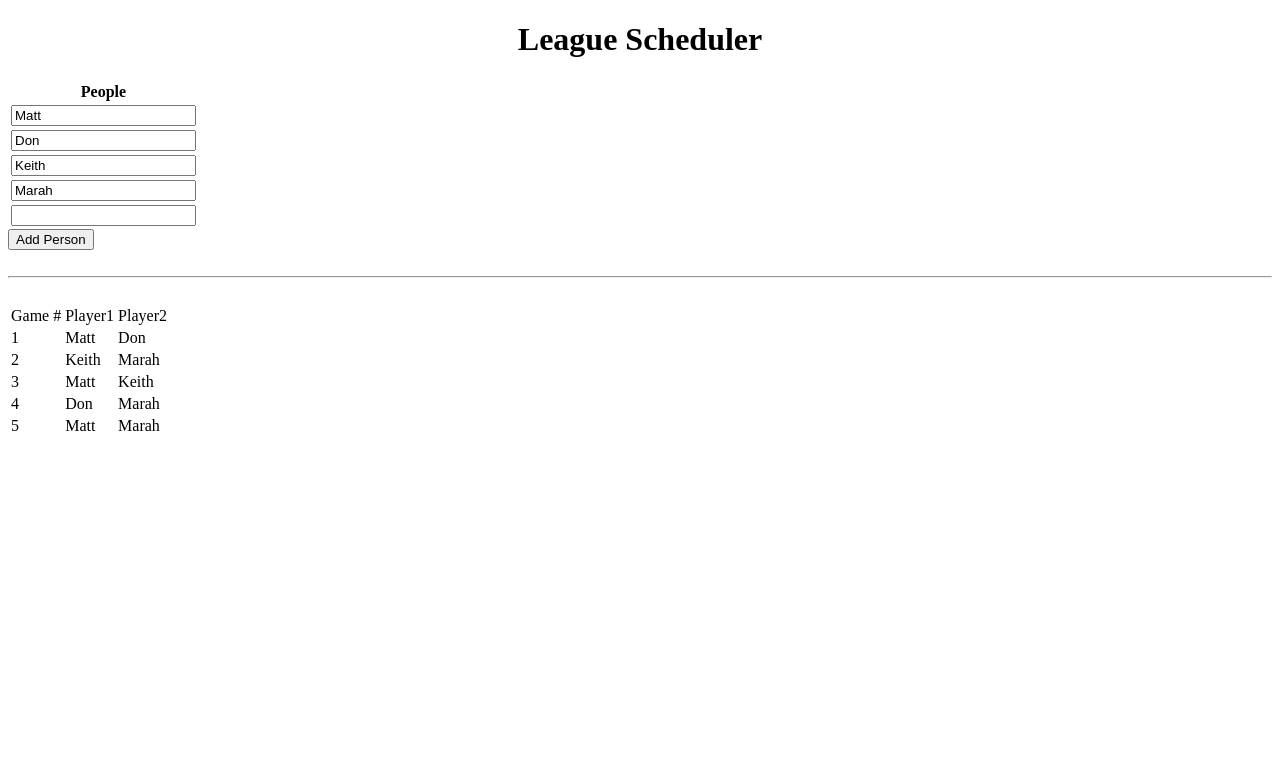
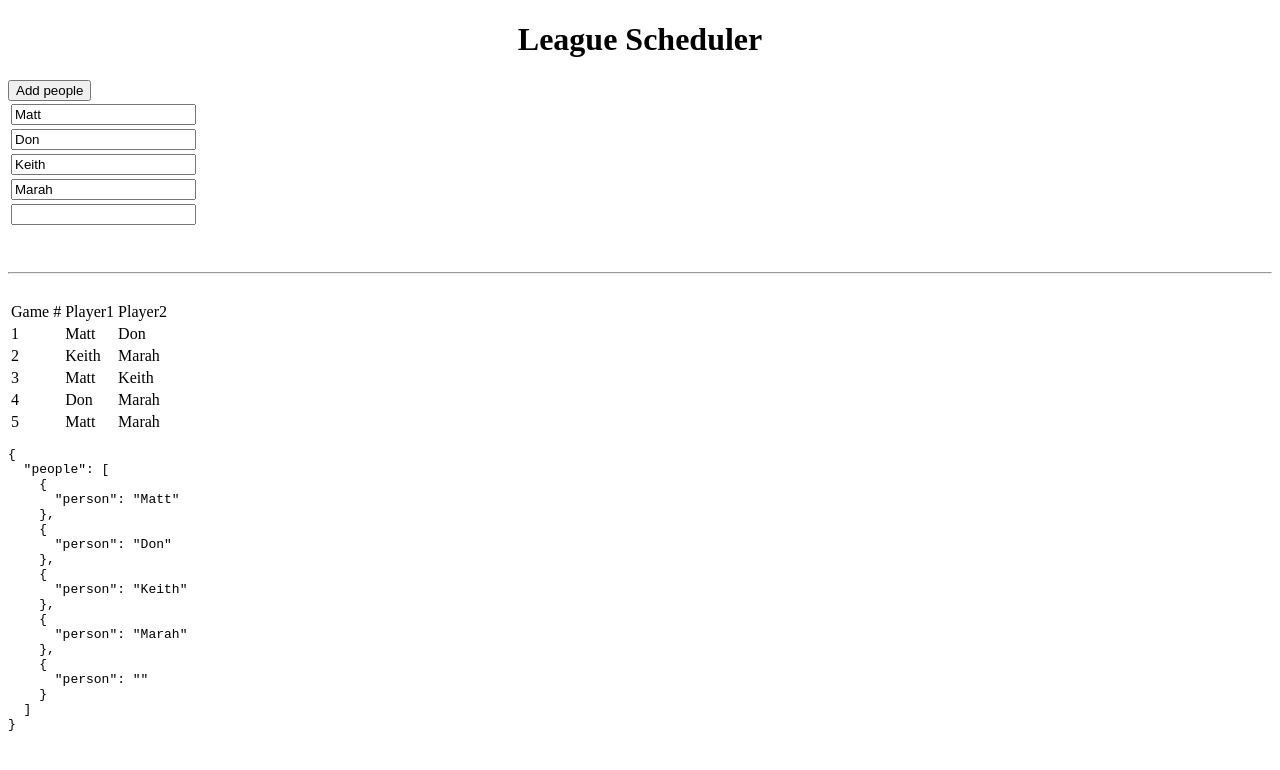
Before and after one commit to ElDigitalDon/leagueSchedule, an Angular app: page / in a window 1280 px wide. Shown: the top 770 px of the page. Built offline with nearby package versions, Linux system fonts and the light colour scheme.

Commit message:
Updates to use FormBuilder and deploy to firebase

```diff
--- a/package.json
+++ b/package.json
@@ -8,6 +8,7 @@
     "build": "ng build --prod",
     "test": "ng test",
     "lint": "ng lint",
+    "deploy": "firebase deploy --only hosting ",
     "e2e": "ng e2e"
   },
   "private": true,
--- a/src/app/app.component.html
+++ b/src/app/app.component.html
@@ -4,15 +4,17 @@
     League Scheduler
   </h1>
 </div>
-<table>
-  <thead><th>People</th></thead>
-  <tbody>
-    <tr *ngFor="let peopleName of people; let i = index;">
-      <td><input type="text" value="{{people[i]}}" (keyup)="addBlank(i)" (change)="updatePerson($event, i)" /></td>
-    </tr>
-  </tbody>
-</table>
-<button (click)="add()">Add Person</button>
+<button (click)="onAddNames()">Add people</button>
+<form [formGroup]="teamForm">
+  <table>
+    <ng-container formArrayName="people">
+      <tr *ngFor="let ctrl of teamForm.get('people')['controls']; let i = index" [formGroupName]="i">
+        <td><input type="text" class="form-control" formControlName="person"></td>
+      </tr>
+    </ng-container>
+  </table>
+</form>
+
 <br />
 <br />
 <hr>
@@ -27,4 +29,7 @@
     </tr>
   </tbody>
 </table>
+
+<pre>{{teamForm.value | json}}</pre>
+
 <router-outlet></router-outlet>
--- a/src/app/app.component.ts
+++ b/src/app/app.component.ts
@@ -2,6 +2,7 @@ import { Component, OnInit } from '@angular/core';
 import {match} from "./models/match.interface";
 import {game} from "./models/game.interface";
 import {players} from "./models/players.inteface";
+import {FormBuilder, FormGroup, Validators, FormControl, FormArray} from "@angular/forms";
 
 @Component({
   selector: 'app-root',
@@ -9,6 +10,18 @@ import {players} from "./models/players.inteface";
   styleUrls: ['./app.component.scss']
 })
 export class AppComponent implements OnInit {
+  teamForm: FormGroup;
+
+  constructor(private fb: FormBuilder) {
+    this.teamForm = this.fb.group({
+      people: this.fb.array([])
+    });
+  }
+  onAddNames(newName : String = ''){
+    const control = new FormGroup({'person': new FormControl(newName)});
+    (<FormArray>this.teamForm.get('people')).push(control);
+  }
+
   testPeople: string [] = [
     "Matt",
     "Don",
@@ -28,17 +41,13 @@ export class AppComponent implements OnInit {
       let game : game = { players };
       this.matchUp.games.push(game);
     }
+    this.testPeople.forEach(person => {
+      this.onAddNames(person);
+    });
     this.generateSchedule(this.people);
-  }
-
-  add() {
-    this.people.push("");
-  }
-
-  addBlank(i) {
-    if (this.people.length - 1 === i ) {
-      this.add();
-    }
+    this.teamForm.valueChanges.subscribe(value => {
+      this.generateSchedule(this.people);
+    });
   }
 
   updatePerson($event, i) {
--- a/src/app/app.module.ts
+++ b/src/app/app.module.ts
@@ -4,6 +4,7 @@ import { NgModule } from '@angular/core';
 import { AppRoutingModule } from './app-routing.module';
 
 import { AppComponent } from './app.component';
+import {ReactiveFormsModule} from "@angular/forms";
 
 
 @NgModule({
@@ -12,6 +13,7 @@ import { AppComponent } from './app.component';
   ],
   imports: [
     BrowserModule,
+    ReactiveFormsModule,
     AppRoutingModule
   ],
   providers: [],
```
Also changed, not shown: .angular-cli.json, firebase.json (added), 1 other file (tests, documents, lock files or other folders).
